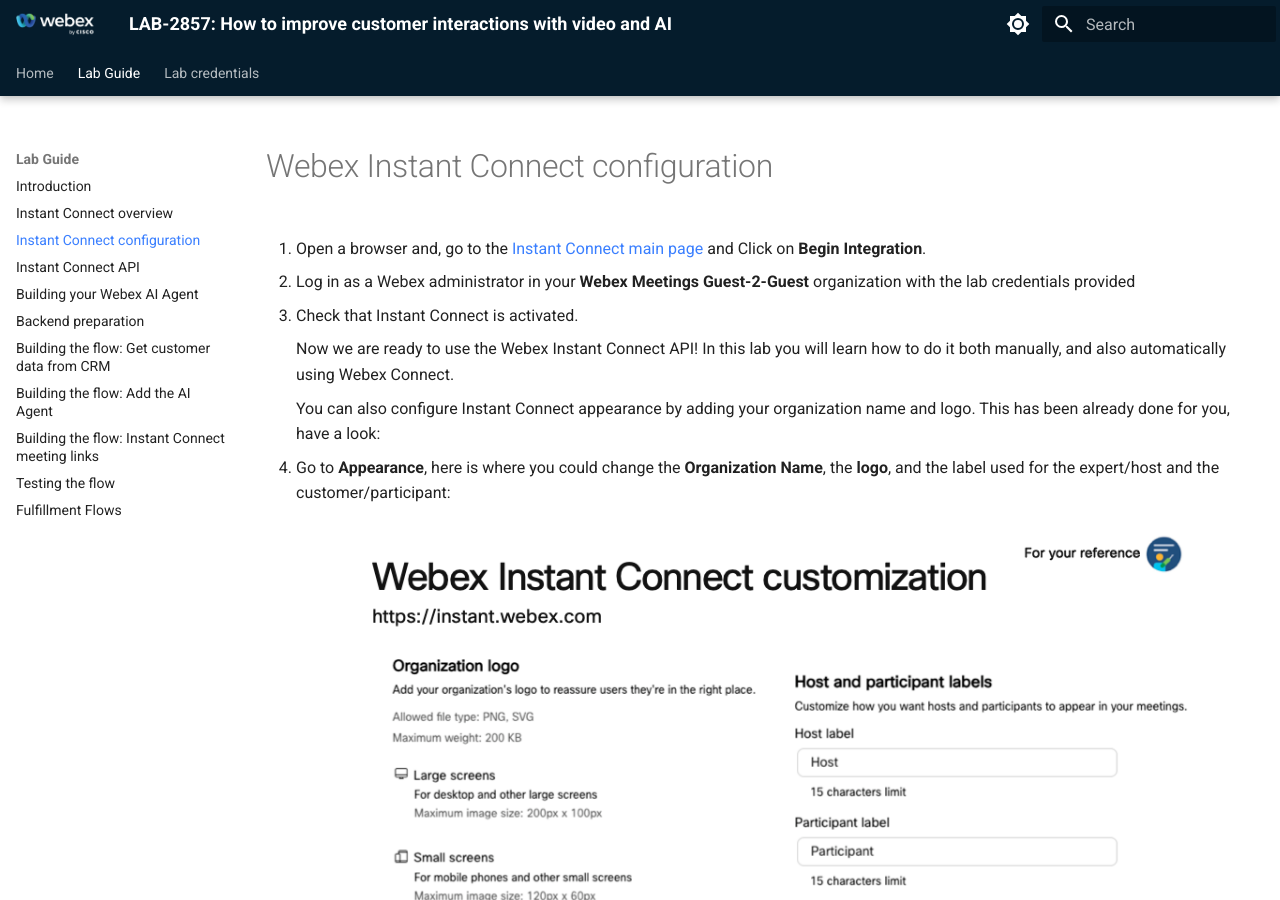
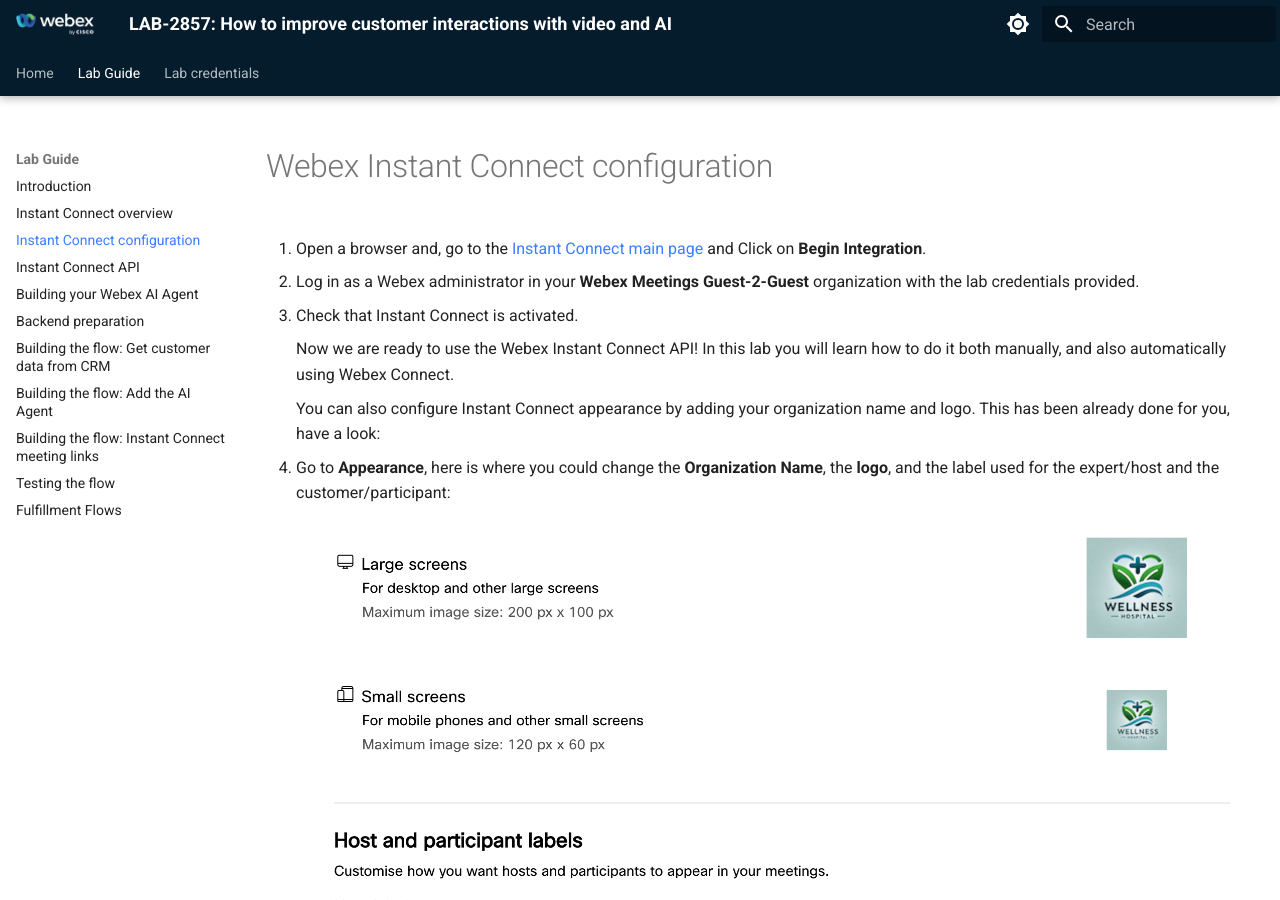
Before and after one commit to WebexCC-SA/LAB-2857, an MkDocs documentation site: the page built from docs/02-activation.md, in a window 1280 px wide and 900 px high. Built offline with MkDocs 1.6.1 and Material for MkDocs 9.7.7, drawn with Linux system fonts in a browser that asks for light colours.

```diff
--- a/docs/02-activation.md
+++ b/docs/02-activation.md
@@ -2,7 +2,7 @@
 
 1. Open a browser and, go to the [Instant Connect main page](https://instant.webex.com) and Click on **Begin Integration**.
 
-2. Log in as a Webex administrator in your **Webex Meetings Guest-2-Guest** organization with the lab credentials provided
+2. Log in as a Webex administrator in your **Webex Meetings Guest-2-Guest** organization with the lab credentials provided.
 
 3. Check that Instant Connect is activated.
 
```
Also changed, not shown: docs/images/ic-appearance.png.
